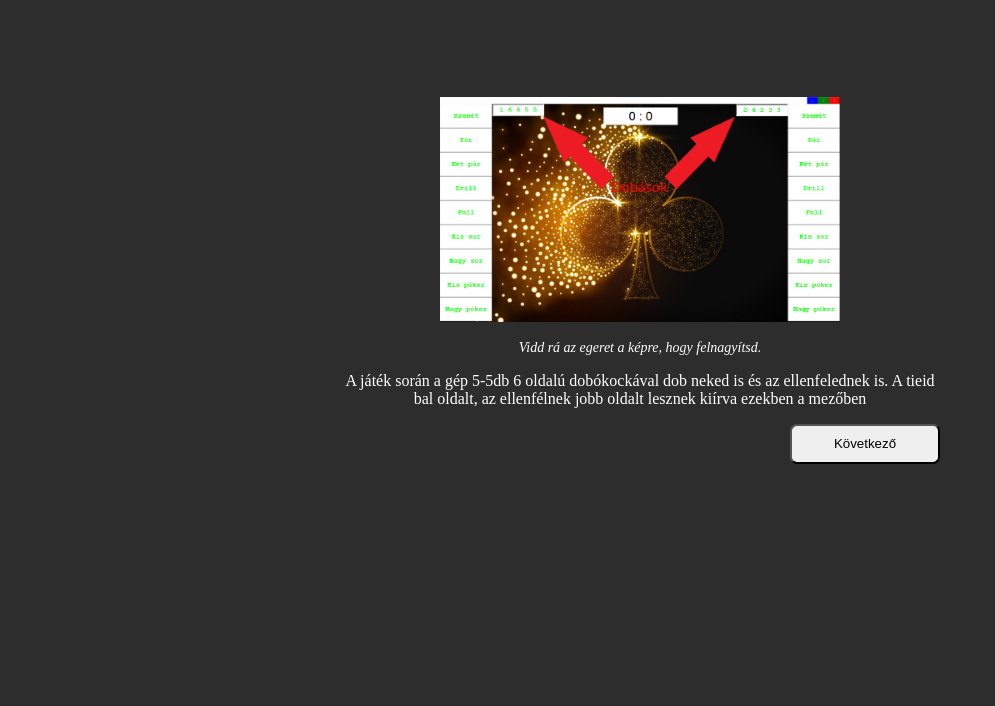
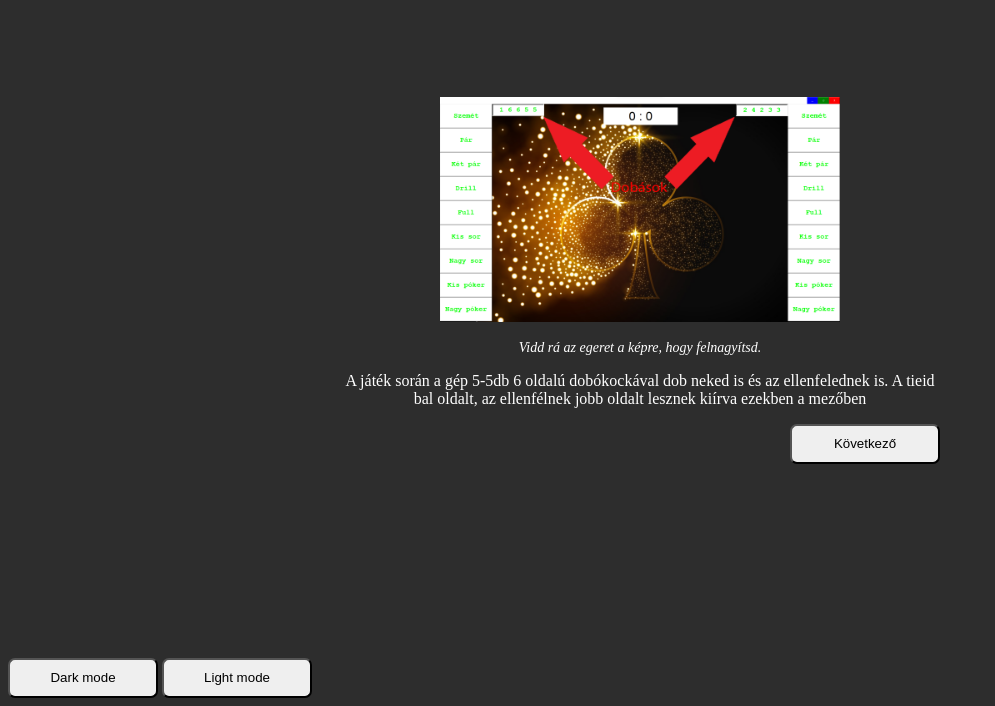
Before and after one commit to Majoros-Peter/Kockap-ker, a plain HTML site: page Szabályok/index.html in a window 1280 px wide. Shown: the part 148-854 px from the top of the page, without its empty margins (0-995 px from the left). Before the commit the page ends 814 px from the top, so only its background shows below. Drawn offline with Linux system fonts and the light colour scheme.

Commit message:
Update index.html
by: Majoros-Peter

```diff
--- a/Szabályok/index.html
+++ b/Szabályok/index.html
@@ -7,7 +7,7 @@
     <link rel="stylesheet" href="styles.css">
 </head>
 
-<body onload="haladas(1)">
+<body id="body" onload="haladas(1)">
     <h1>Szabályzat</h1>
     <div id="div">
         <img id="img">
@@ -29,6 +29,8 @@
             <li><b>Nagy póker:</b> - öt egyforma érték <b>(50 pont)</b></li>
         </ul>
     </div>
+    <button type="button" id="dark" onclick="darkMode()">Dark mode</button>
+    <button type="button" id="light" onclick="lightMode()">Light mode</button>
     <script src="main.js"></script>
 </body>
 
```
